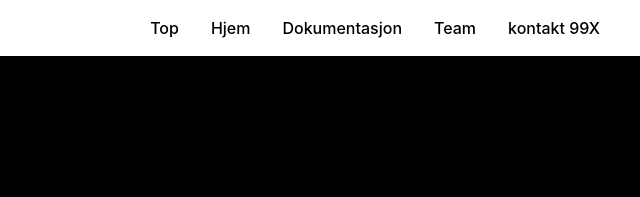
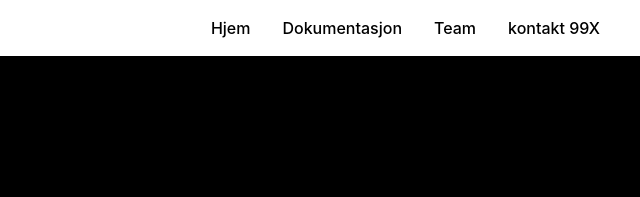
Before and after one commit to andreasd88/99x-smartphone-app-site, a plain HTML site: page index.html in a window 1280 px wide. Shown: the top 197 px of the page, 640-1280 px from the left. Drawn offline with nearby package versions, Linux system fonts and the light colour scheme.

Commit message:
Top removed in navbar

```diff
--- a/index.html
+++ b/index.html
@@ -22,9 +22,6 @@
             <a class="navbar-brand hero-heading" href="#">Gruppe 17</a>
             <div class="collapse navbar-collapse" id="navbarCollapse">
                 <ul class="navbar-nav ml-auto">
-                    <li class="nav-item mr-3">
-                        <a class="nav-link page-scroll" href="#main">Top <span class="sr-only">(current)</span></a>
-                    </li>
                     <li class="nav-item mr-3">
                         <a class="nav-link page-scroll" href="#features">Hjem</a>
                     </li>
```
